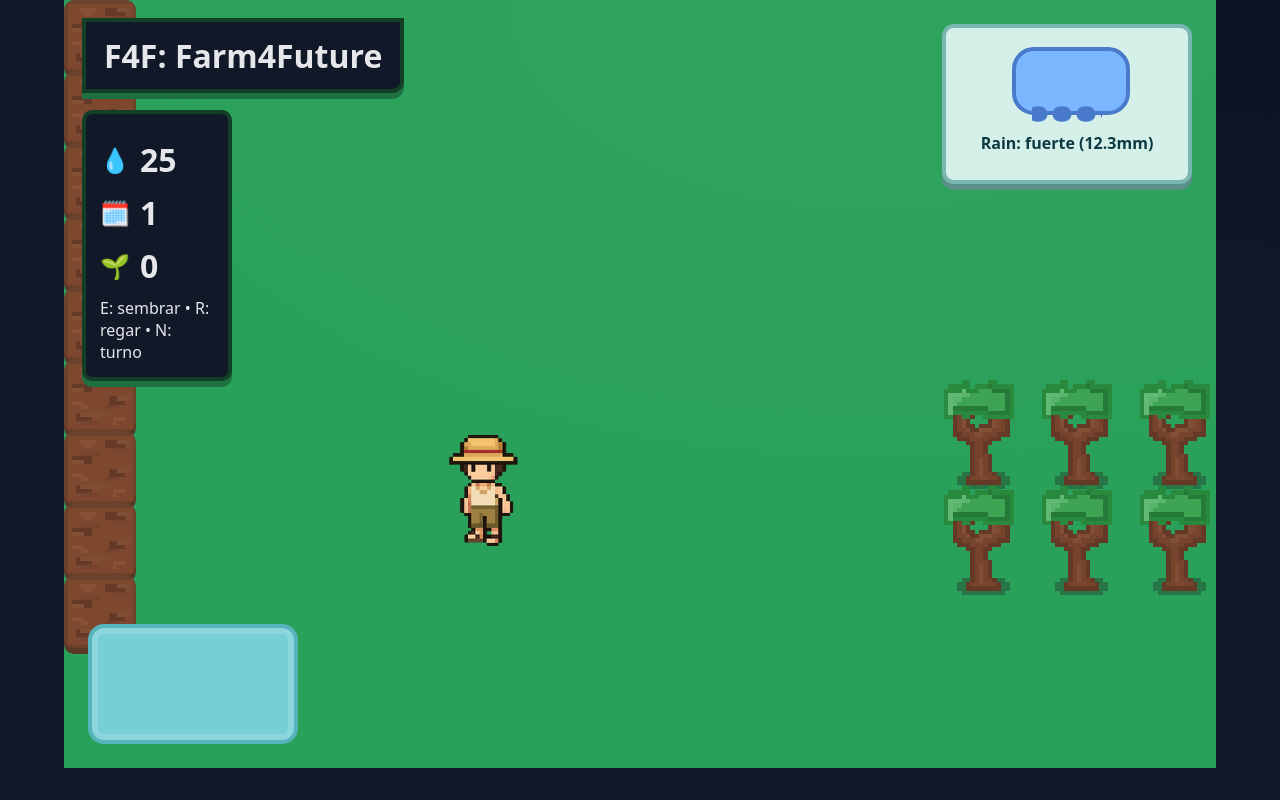
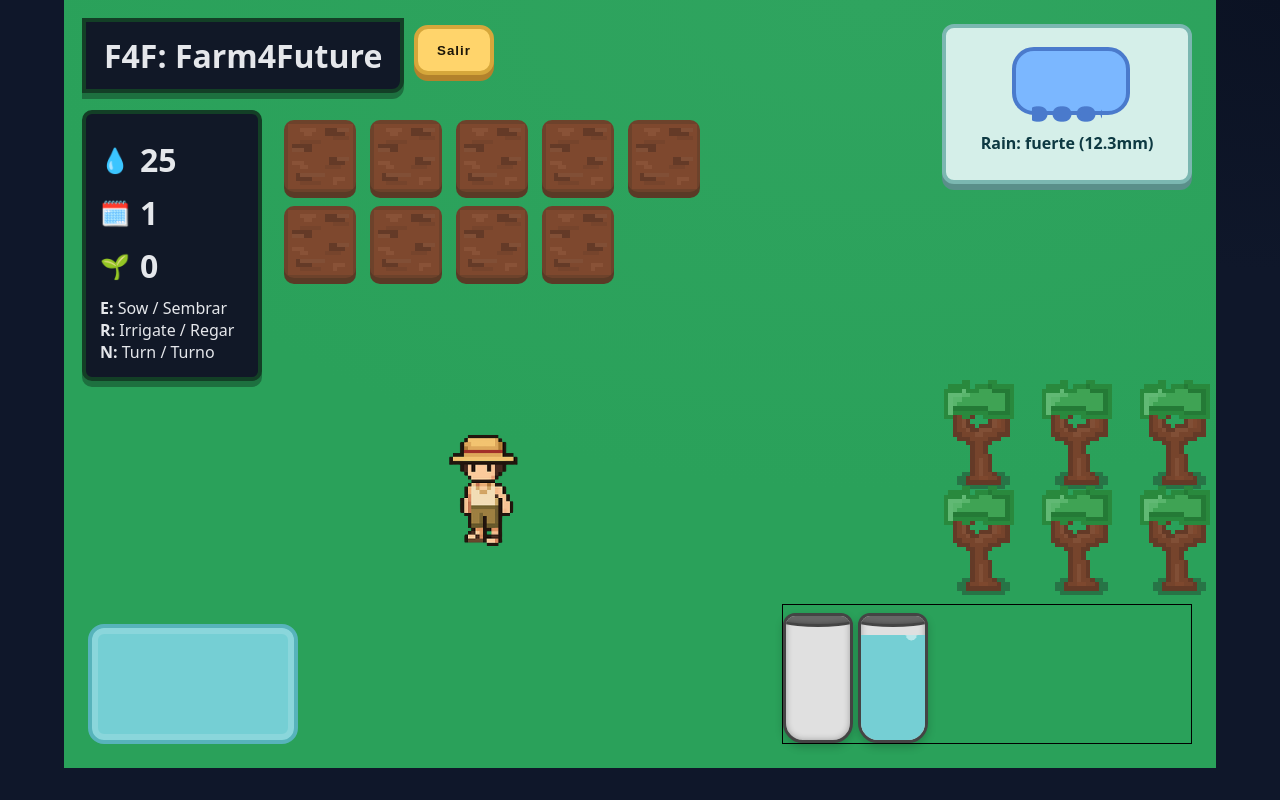
Before and after one commit to VargasJavier/game-nasa-hackaton, a React (Vite) app: page /game in a window 1280 px wide. Built offline with nearby package versions, Linux system fonts and the light colour scheme.

Commit message:
ajustando interfaz + propuestas

```diff
--- a/src/index.css
+++ b/src/index.css
@@ -116,4 +116,19 @@ body { margin: 0; font-family: ui-sans-serif, system-ui, -apple-system, Segoe UI
   border:4px solid #d6a73b; border-radius:14px; cursor:pointer; letter-spacing:1px;
   box-shadow:0 6px 0 #b3822c;
 }
+.exit-btn{
+  width: 80px; height: 50px; background:#ffd46b; color:#1c1608; font-weight:800;
+  border:4px solid #d6a73b; border-radius:14px; cursor:pointer; letter-spacing:1px;
+  box-shadow:0 6px 0 #b3822c;
+  position: relative;
+  margin: 25px 350px;
+}
+@media(hover:hover){
+  .exit-btn{
+    transition: filter .2s;
+  }
+  .exit-btn:hover{
+    filter: brightness(.8);
+  }
+}
 .start-btn:active{ transform: translateY(2px); box-shadow:0 4px 0 #b3822c; }
--- a/src/routes/Game.tsx
+++ b/src/routes/Game.tsx
@@ -10,6 +10,7 @@ import texture4 from "../assets/icons/FarmLandOnTopvariant2.png"
 import texture5 from "../assets/icons/FarmLandOnTopvariant1.png"
 import texture6 from "../assets/icons/FarmLandOnTopvariant2.png"
 import React from "react";
+import { useNavigate } from "react-router-dom";
 
 /** ---------------------------
  *  Config rápida de “assets”
@@ -37,7 +38,7 @@ type Plot = {
 };
 
 const SCENE = { w: 1152, h: 768 };
-const PLAYER = { w: 38, h: 48, speed: 220 };
+const PLAYER = { w: 38, h: 48, speed: 200 };
 
 export default function Game() {
   // jugador
@@ -145,16 +146,20 @@ export default function Game() {
 
   const aliveCrops = plots.filter(p => p.stage > 0 && p.alive).length;
 
+const nav = useNavigate();
   return (
     <div className="scene">
       <div className="title-banner">F4F: Farm4Future</div>
+      <button className="exit-btn" onClick={() => nav("/")}>Salir</button>
 
       {/* HUD */}
       <div className="hud-panel">
         <div className="hud-row"><span className="ico">💧</span><span className="val">{waterTank}</span></div>
         <div className="hud-row"><span className="ico">🗓️</span><span className="val">{turn}</span></div>
         <div className="hud-row"><span className="ico">🌱</span><span className="val">{Math.round(ndvi*100)}</span></div>
-        <div className="hint">E: sembrar  •  R: regar  •  N: turno</div>
+        <div className="hint"><strong>E:</strong> Sow / Sembrar</div>
+        <div className="hint"><strong>R:</strong> Irrigate / Regar</div>
+        <div className="hint"><strong>N:</strong> Turn / Turno</div>
       </div>
 
       {/* Pronóstico */}
@@ -166,6 +171,14 @@ export default function Game() {
       {/* Lago decorativo */}
       <div className="lake" />
 
+      {/* Tanques de agua */}
+      <div className="tank-container">
+        <div className="tank" />
+        <div className="tank">
+          <div className="water" />
+        </div>
+      </div>
+
       {/* Jugador */}
       <div className={`player ${nearest ? "near" : ""}`} style={{ left: pos.x, top: pos.y }}>
         {/* si tienes sprite, descomenta: */}
@@ -173,6 +186,7 @@ export default function Game() {
       </div>
 
       {/* Parcelas */}
+      <div className="plots">
         {plots.map((p, i) => (
           <div
             key={i}
@@ -184,6 +198,7 @@ export default function Game() {
               : <div className={`sprout s${p.stage}`} />}
           </div>
         ))}
+      </div>
 
       {/* Árboles a la derecha (decorativo) */}
       <div className="trees">
--- a/src/routes/game.css
+++ b/src/routes/game.css
@@ -27,7 +27,7 @@
 /* HUD */
 .hud-panel{
   position:absolute; top:110px; left:18px;
-  width: 150px; background: var(--panel);
+  width: 180px; background: var(--panel);
   border:4px solid var(--panel2); color: var(--text);
   padding:14px; border-radius:10px; box-shadow: 0 6px 0 var(--shadow);
 }
@@ -67,6 +67,71 @@
   border:4px solid var(--water-d); border-radius:16px;
   box-shadow: inset 0 0 0 6px rgba(255,255,255,.15);
 }
+/* Tanques de agua */
+.tank-container{
+  position: absolute; right:24px; bottom:24px; width: 410px; height: 140px;
+  border-top: none;
+  /* borde solo para dimensionar */
+  border: 1px solid black;
+  display: flex;
+  align-items: end;
+  gap: 5px;
+}
+.tank {
+  position: relative;
+  width: 70px;
+  height: 130px;
+  border: 3px solid #444;
+  border-radius: 12px 12px 20px 20px;
+  background: #e0e0e0;
+  overflow: hidden;
+  box-shadow: inset 0 0 6px rgba(0,0,0,0.3), 0 4px 8px rgba(0,0,0,0.2);
+}
+
+/* Tapa superior */
+.tank::before {
+  content: "";
+  position: absolute;
+  top: -15px;
+  left: 50%;
+  transform: translateX(-50%);
+  width: 100px;
+  height: 20px;
+  background: #666;
+  border: 3px solid #444;
+  border-radius: 50%;
+  box-shadow: inset 0 0 4px rgba(0,0,0,0.3);
+}
+
+/* Agua con efecto de ondas */
+.water {
+  position: absolute;
+  bottom: 0;
+  left: 0;
+  width: 100%;
+  height: 85%; /* nivel de agua */
+  background: var(--water, #4fc3f7);
+  overflow: hidden;
+}
+
+.water::before {
+  content: "";
+  position: absolute;
+  top: -10px;
+  left: -25%;
+  width: 150%;
+  height: 20px;
+  background: radial-gradient(circle at 25px 10px, rgba(255,255,255,0.5) 20%, transparent 21%);
+  background-size: 50px 20px;
+  animation: wave 3s linear infinite;
+}
+
+/* Animación de ondas */
+@keyframes wave {
+  0%   { transform: translateX(0); }
+  100% { transform: translateX(50px); }
+}
+
 
 /* Jugador */
 .player{
@@ -75,8 +140,8 @@
 
 /* Parcelas 3x3 */
 .plots{
-  position:absolute; left: 520px; top: 390px;
-  display:grid; grid-template-columns: repeat(3, 72px); gap: 14px;
+  position:absolute; left: 220px; top: 120px;
+  display:grid; grid-template-columns: repeat(5, 72px); gap: 14px;
 }
 .plot{
   width:72px; height:72px; background: var(--earth);
```
Lines whose indentation alone changed are shown as unchanged.
